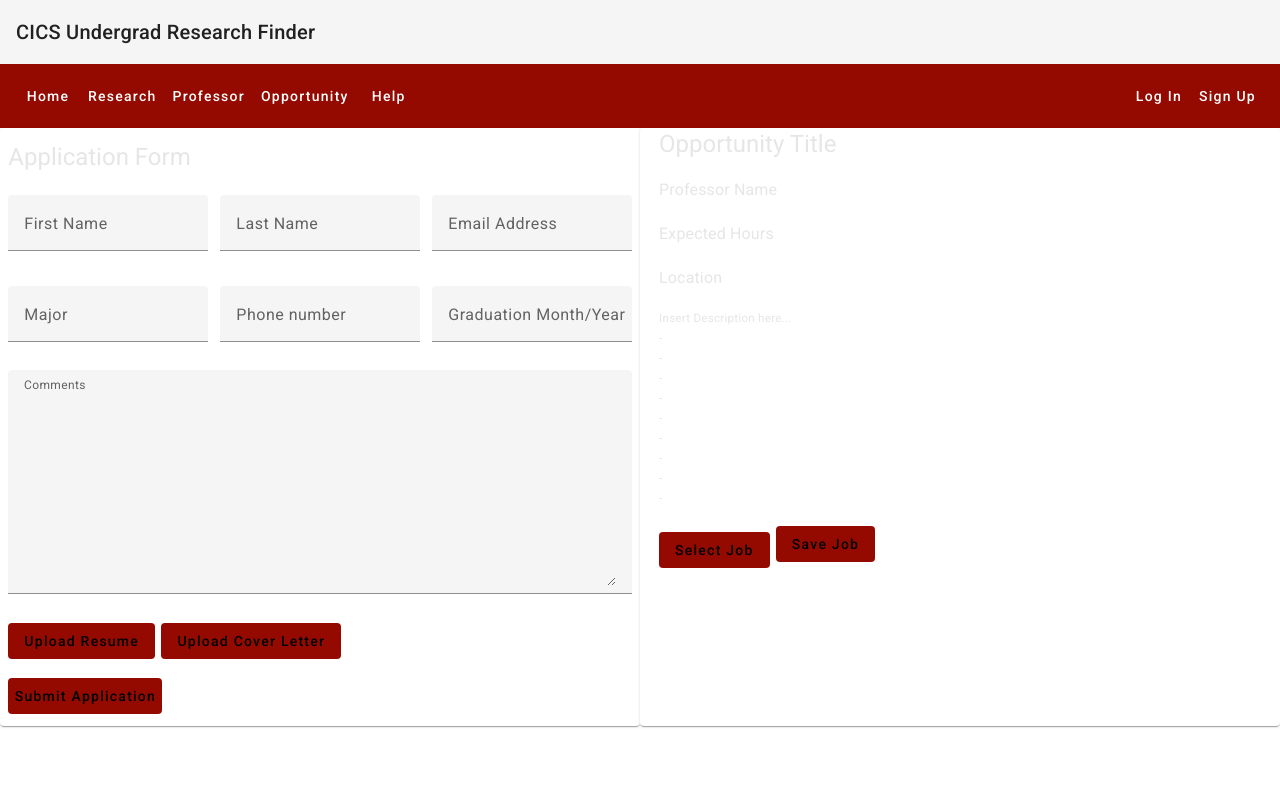
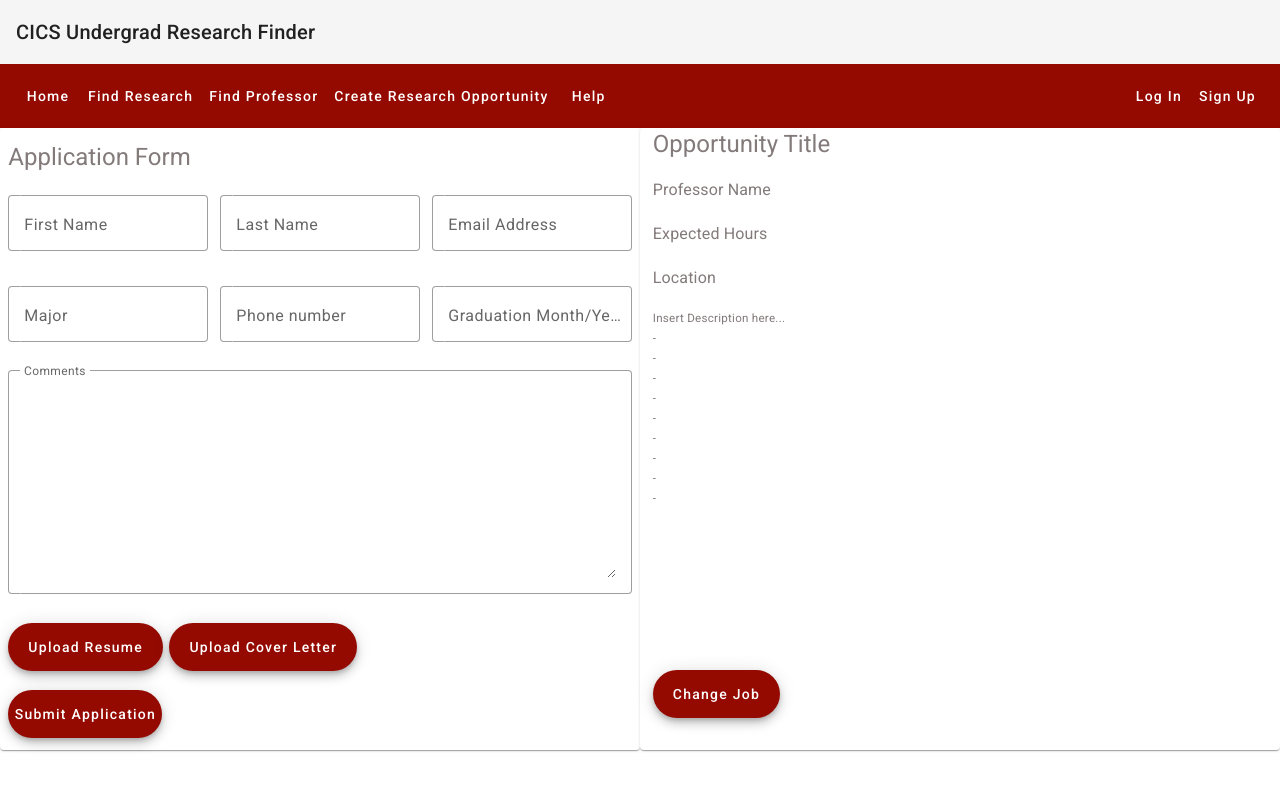
Before and after one commit to ckausika/CS320-Team-U, an Angular app in the folder frontend/project/: page /application in a window 1280 px wide. Shown: the top 790 px of the page. Built offline with nearby package versions, Linux system fonts and the light colour scheme; no server answers.

Commit message:
updated navbar and form buttons and display

```diff
--- a/frontend/project/src/app/app.component.css
+++ b/frontend/project/src/app/app.component.css
@@ -18,22 +18,6 @@
   background-color: rgba(0, 0, 0, 0.5); /* Change to whatever color you prefer */
 }
 
-.opportunity-dropdown {
-    background-color: #940a00 !important;
-    width:fit-content;
-}
-
-.opportunity-dropdown.--mat-menu-container {
-    color: #940a00 !important;
-}
-
-.opp-buttons {
-    background-color: #940a00;
-    width: 90%;
-    margin-left:5%;
-    margin-right:5%;
-    margin-bottom:1%
-}
 
 .html {
     background-color: blue;
--- a/frontend/project/src/app/app.component.html
+++ b/frontend/project/src/app/app.component.html
@@ -9,16 +9,14 @@
           Home
         </button>
         <button mat-button routerLink="/research" class="navbar-button">
-          Research
+          Find Research
         </button>
         <button mat-button routerLink="/professor" class="navbar-button">
-          Professor
+          Find Professor
         </button>
-        <button mat-button [matMenuTriggerFor]="opportunityDropdown" class="opportunity-dropdown navbar-button">Opportunity</button>
-        <mat-menu #opportunityDropdown="matMenu" class="opportunity-dropdown">
-          <button mat-button create-opp routerLink="/create-opportunity" class="opp-buttons navbar-button">Create</button>
-          <button mat-button apply-opp routerLink="/application" class="opp-buttons navbar-button">Apply</button>
-        </mat-menu>
+        <button mat-button create-opp routerLink="/create-opportunity" class="opp-buttons navbar-button">
+          Create Research Opportunity
+        </button>
         <button mat-button routerLink="/help" class="navbar-button">
           Help
         </button>
--- a/frontend/project/src/pages/application-page/application-page.component.css
+++ b/frontend/project/src/pages/application-page/application-page.component.css
@@ -103,18 +103,12 @@
     padding-left:1%;
 }
 
-.position-content {
-    padding-left:1%;
+.white-space {
+    display:flex;
+    height:150px;
 }
-.job-buttons {
-    display:flex;
-    align-items: flex-end;
-}
-.save-job {
-    margin:1%;
 
+.change-job {
+    align-self:baseline;
     background-color: #940a00;
 }
-.select-job {
-    background-color: #940a00;
-}
--- a/frontend/project/src/pages/application-page/application-page.component.html
+++ b/frontend/project/src/pages/application-page/application-page.component.html
@@ -1,73 +1,72 @@
 <div class="application">
     <mat-card class="application-card">
         <div class="application-content">
-            <h1 class="application-title">
+            <h1 class="application-title" style="color: rgb(131, 122, 122);">
                 Application Form
             </h1>
 
             <div class="app-field-1">
-                <mat-form-field class = "first-name">
+                <mat-form-field class = "first-name" appearance="outline">
                     <mat-label> First Name </mat-label>
                     <input matInput ng-required="True">
                 </mat-form-field>
-                <mat-form-field class = "last-name">
+                <mat-form-field class = "last-name" appearance="outline">
                     <mat-label> Last Name </mat-label>
                     <input matInput ng-required="True">
                 </mat-form-field>
-                <mat-form-field class = "email">
+                <mat-form-field class = "email" appearance="outline">
                 <mat-label> Email Address </mat-label>
                 <input matInput placeholder="student@umass.edu" ng-required="True">
                 </mat-form-field>
             </div>
 
             <div class="app-field-2">
-                <mat-form-field class = "major">
+                <mat-form-field class = "major" appearance="outline">
                     <mat-label> Major </mat-label>
                     <input matInput ng-required="True">
                 </mat-form-field>
-                <mat-form-field class = "phone-num">
+                <mat-form-field class = "phone-num" appearance="outline">
                     <mat-label>Phone number</mat-label>
                     <input matInput placeholder="XXX-XXX-XXXX" ng-required="True">
                 </mat-form-field>
-                <mat-form-field class = "grad-year">
+                <mat-form-field class = "grad-year" appearance="outline">
                     <mat-label> Graduation Month/Year </mat-label>
                     <input matInput placeholder="Spring 2026" ng-required="True">
                 </mat-form-field>
             </div>
             <div>
-                <mat-form-field class="app-comment-box">
+                <mat-form-field class="app-comment-box" appearance="outline">
                     <mat-label> Comments </mat-label>
                     <textarea rows="8" matInput placeholder="Write any comments here." ng-required="True"> </textarea>
                 </mat-form-field>
             </div>
             <div>
-                <button mat-flat-button class="upload-resume"> Upload Resume</button>
-                <button mat-flat-button class="upload-cover-letter"> Upload Cover Letter</button>
+                <button mat-fab extended class="upload-resume"> Upload Resume</button>
+                <button mat-fab extended class="upload-cover-letter"> Upload Cover Letter</button>
             </div>
             <div class="space">
 
             </div>
             <div>
-                <button mat-flat-button class="submit-application"> Submit Application</button>
+                <button mat-fab extended class="submit-application"> Submit Application</button>
             </div>
         </div>
     </mat-card>
 
     <mat-card class="position-info">
-        <div class="position-content">
-            <h1 class="position-title">
+        <h1 class="position-title" style="color: rgb(131, 122, 122);">
             Opportunity Title
         </h1>
-            <h3>
+        <h3 style="color: rgb(131, 122, 122);">
             Professor Name
         </h3>
-            <h3>
+        <h3 style="color: rgb(131, 122, 122);">
             Expected Hours
         </h3>
-            <h3>
+        <h3 style="color: rgb(131, 122, 122);">
             Location
         </h3>
-            <h5>
+        <h5 style="color: rgb(131, 122, 122);">
             Insert Description here...
             <br>
             -
@@ -89,11 +88,9 @@
             -
             <br>
         </h5>
-            <div class="job-buttons">
-                <button mat-flat-button class="select-job"> Select Job</button>
-                <button mat-flat-button class="save-job"> Save Job</button>
-            </div>
+        <div class="white-space">
 
         </div>
+        <button mat-fab extended class="change-job" routerLink="/research"> Change Job</button>
     </mat-card>
 </div>
--- a/frontend/project/src/pages/create-opportunity-page/create-opportunity-page.component.css
+++ b/frontend/project/src/pages/create-opportunity-page/create-opportunity-page.component.css
@@ -32,17 +32,15 @@
 }
 .job-description {
     margin-right:2%;
-    margin-top:1.5%;
+    margin-top:1%;
     width:80%;
 }
 .submit-opportunity {
-    margin:1%;
     background-color: #940a00;
 }
 
 .submit-button {
     width:15%;
-    background-color: #940a00;
-    margin:1%;
     align-self:center;
+    margin-bottom:1%;
 }
--- a/frontend/project/src/pages/create-opportunity-page/create-opportunity-page.component.html
+++ b/frontend/project/src/pages/create-opportunity-page/create-opportunity-page.component.html
@@ -44,7 +44,7 @@
             </div>
         </form>
         <div class="submit-button">
-            <button mat-flat-button class="submit-opportunity" (click) = "getFormInfo()"> Submit Opportunity</button>
+            <button mat-fab extended class="submit-opportunity" (click) = "getFormInfo()"> Submit Opportunity</button>
         </div>
 
     </mat-card>
--- a/frontend/project/src/pages/research-page/research-page.component.html
+++ b/frontend/project/src/pages/research-page/research-page.component.html
@@ -60,7 +60,7 @@
         Lab info professor ect
       </mat-card-title>
       <div class="btn">
-      <button mat-fab extended class = "apply-button">
+      <button mat-fab extended class = "apply-button" routerLink="/application">
         Apply
       </button>
       </div>
```
Lines whose indentation alone changed are shown as unchanged.
